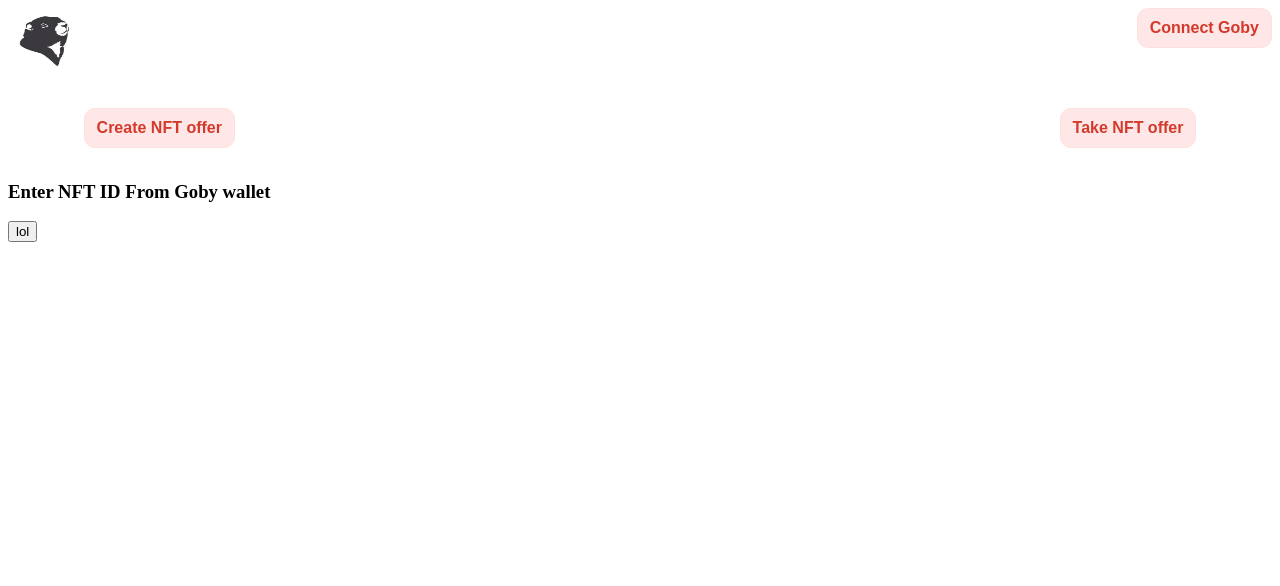
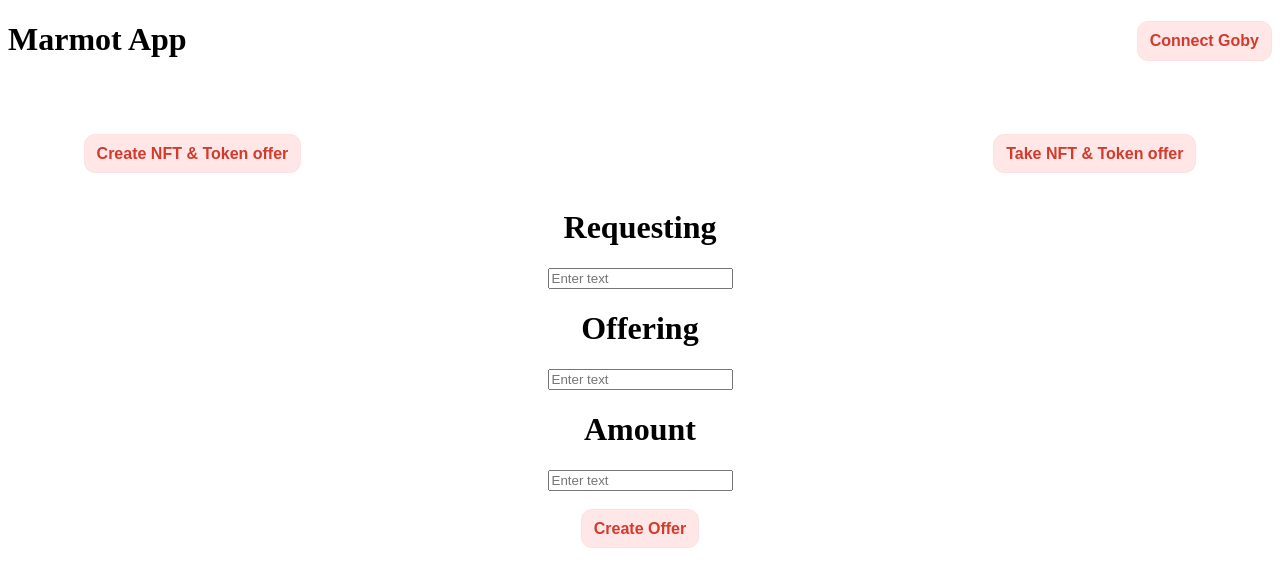
Before and after one commit to AshutoshSingh72/Marmot-send, a plain HTML site: page index.html in a window 1280 px wide. Drawn offline with Linux system fonts and the light colour scheme.

Commit message:
Update index.html

```diff
--- a/index.html
+++ b/index.html
@@ -10,16 +10,26 @@
   <body>
 	<script src="index.js"></script>
     <button id="connect" class="button-45" role="button" style="float: right;" onclick="connect()">Connect Goby</button>
-    <head><img src="rltshJdn_400x400.jpeg" alt="" style="width: 80px; height: 60px;"></head>
+    <head><h1>Marmot App</h1></head>
     <br>
     <br>
     <br>
-    <button id="connect" class="button-45" role="button" style=" margin-left: 2cm; float: left;">Create NFT offer</button>
-    <button id="connect" class="button-45" role="button" style=" margin-right: 2cm; float: right;">Take NFT offer</button>
+    <button id="connect" class="button-45" role="button" style=" margin-left: 2cm; float: left;">Create NFT & Token  offer</button>
+    <button id="connect" class="button-45" role="button" style=" margin-right: 2cm; float: right;">Take NFT  & Token  offer</button>
     <br>
     <br>
     <br>
-    <h3>Enter NFT ID From Goby wallet</h1>
-    <button onclick="CreateNFToffer()">lol</button>
+    <h1 style="text-align: center;">Requesting</h1>
+      <input type="text" placeholder="Enter text" onblur="getVal()" id="request" style="display: block;
+      margin : 0 auto;">
+      <h1 style="text-align: center;">Offering</h1>
+      <input type="text" placeholder="Enter text" onblur="getVal()" id="offer" style="display: block;
+      margin : 0 auto;">
+      <h1 style="text-align: center;">Amount</h1>
+      <input type="text" placeholder="Enter text" onblur="getVal()" id="amount" style="display: block;
+      margin : 0 auto;" >
+      <br>
+    <button onclick="CreateNFToffer()" style="display: block;
+    margin : 0 auto;" class="button-45">Create Offer</button>
   </body>
 </html>
```
